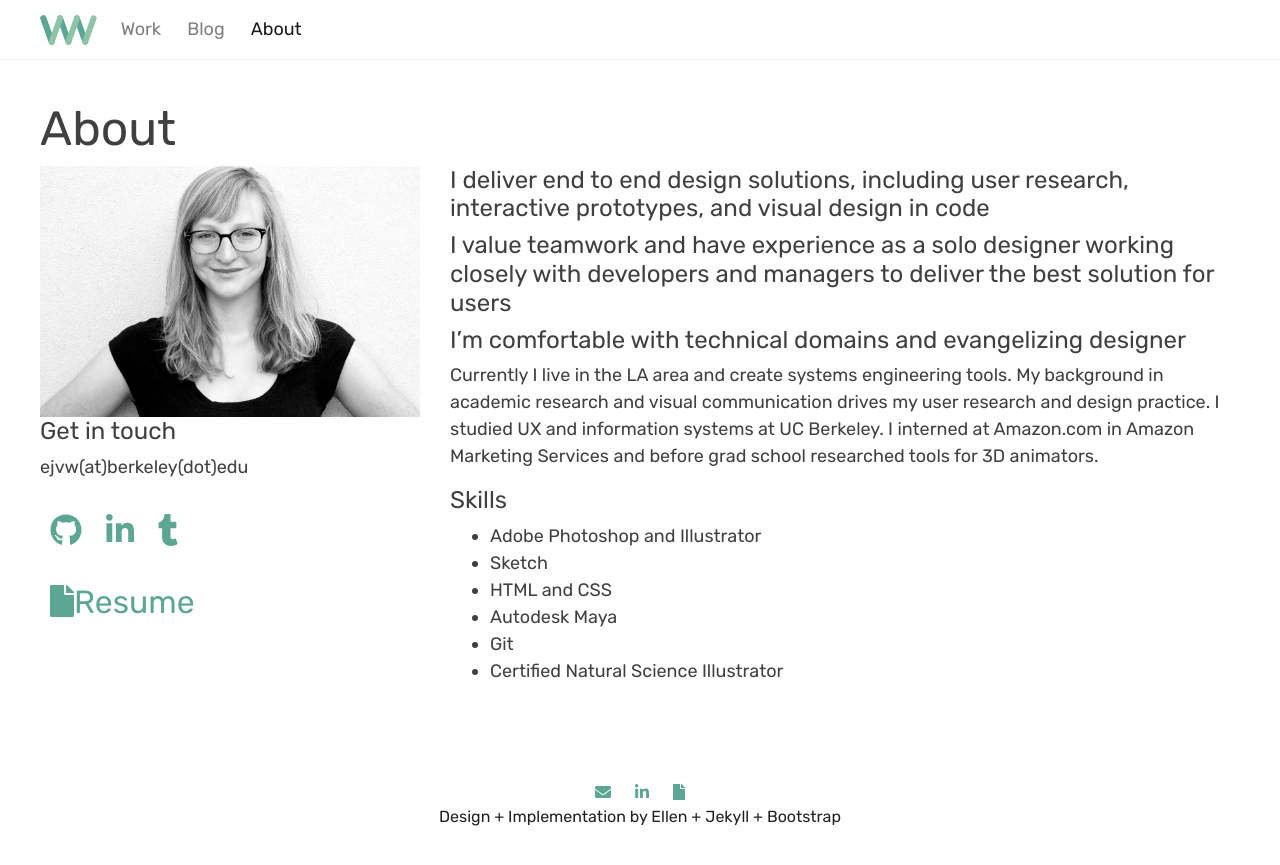
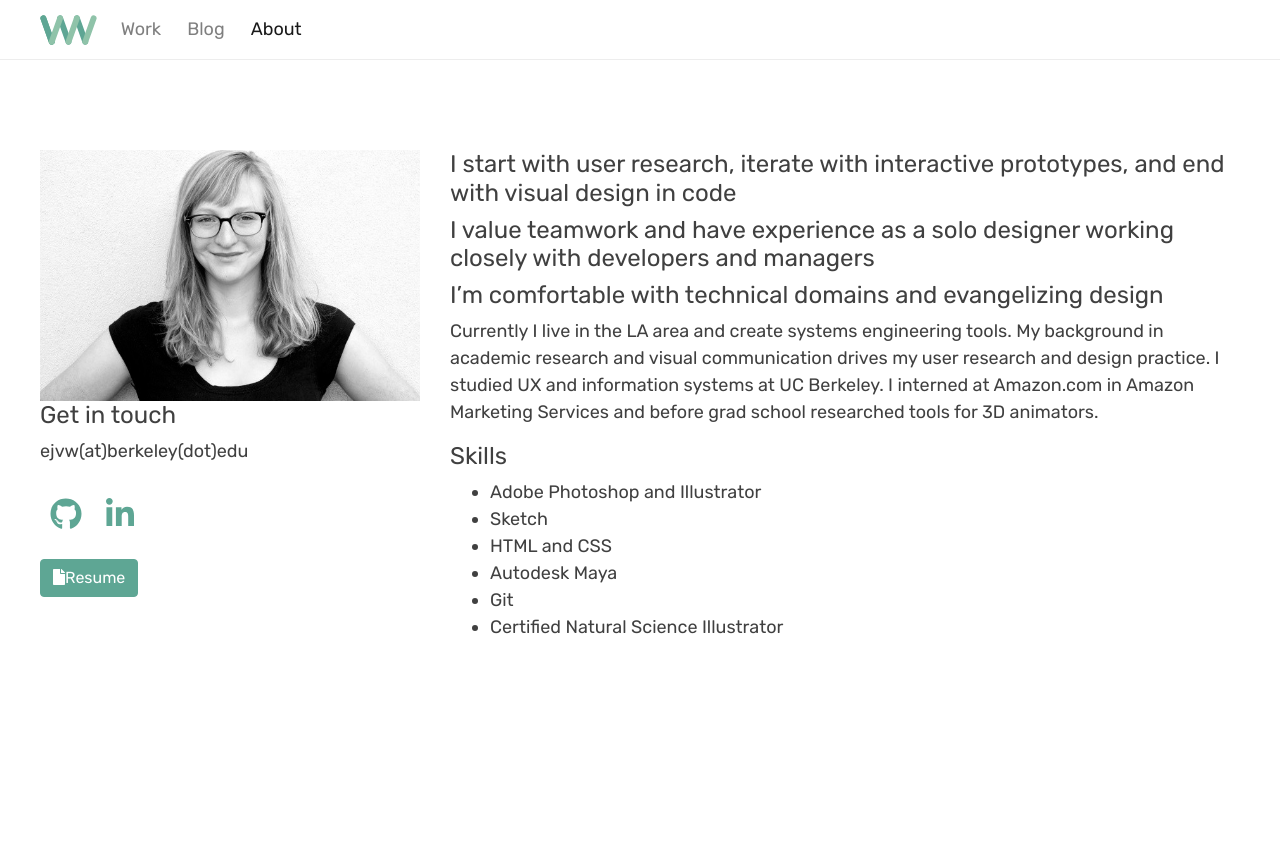
Before and after one commit to ellenvanwyk/ellenvanwyk.github.io, a Jekyll site: the page built from about.md, in a window 1280 px wide and 900 px high. Shown: the top 865 px of the window. Built offline with Jekyll 4.4.1, drawn with Linux system fonts in a browser that asks for light colours; nearby versions of some CDN libraries; some web fonts are replaced.

Commit message:
clean up

```diff
--- a/_layouts/about.html
+++ b/_layouts/about.html
@@ -9,7 +9,6 @@
 
 		<div class="page-content">
 			<div class="wrapper container-lg">
-				<h1>About</h1>
 				<div class="row">
 					<div class="col-sm-4">
 						<img src="/assets/itsme.jpg">
@@ -25,15 +24,10 @@
 							<a href = "https://www.linkedin.com/in/ellen-van-wyk-2441b387">
 								<i class="fab fa-linkedin-in"></i>
 							</a>
-							<a href = "http://interprettounderstand.tumblr.com/">
-								<i class="fab fa-tumblr"></i>
-							</a>
-							<p>
-								<a href = "/vanwykResume.pdf">
-									<i class="fas fa-file"></i>Resume
-								</a>
-							</p>
 						</div>
+						<a class="btn btn-primary" href = "/vanwykResume.pdf">
+							<i class="fas fa-file"></i>Resume
+						</a>
 					</div>
 					<div class="col-sm-8">
 						{{ content }}
--- a/_layouts/home.html
+++ b/_layouts/home.html
@@ -13,7 +13,7 @@
           <div class="container-md">
               <h1 class="page-heading">I&rsquo;m Ellen Van Wyk and I'm an interaction designer at JPL NASA, where I work on engineering tools.
 
-              I'm a versatile designer who can understand technical problems 🌫 and create beautiful solutions ✨ <a href = "/about/" style = "white-space:nowrap;"> More about me</a></h1>
+              I'm a versatile designer who can work with technical problems 🌫 and create beautiful solutions ✨ <a href = "/about/" style = "white-space:nowrap;"> More about me</a></h1>
           </div>
 
             {{ content }}
--- a/_layouts/post.html
+++ b/_layouts/post.html
@@ -19,7 +19,7 @@
 			<span>
 				{{ page.tagline }}
 			</span>
-			<div style="width: 30px;height: 8px;background: #5ea694;border-radius: 13px;margin-top: 12px;"></div>
+			<div style="width: 30px;height: 8px;background: #5ea694;border-radius: 13px;margin: 12px 0;"></div>
 
 		</header>
 
--- a/about.md
+++ b/about.md
@@ -12,10 +12,10 @@ skills:
 
 ---
 
-#### I deliver end to end design solutions, including user research, interactive prototypes, and visual design in code
+#### I start with user research, iterate with interactive prototypes, and end with visual design in code
 
-#### I value teamwork and have experience as a solo designer working closely with developers and managers to deliver the best solution for users
+#### I value teamwork and have experience as a solo designer working closely with developers and managers
 
-#### I'm comfortable with technical domains and evangelizing designer
+#### I'm comfortable with technical domains and evangelizing design
 
 Currently I live in the LA area and create systems engineering tools. My background in academic research and visual communication drives my user research and design practice.  I studied UX and information systems at UC Berkeley. I interned at Amazon.com in Amazon Marketing Services and before grad school researched tools for 3D animators.
--- a/css/portfolio.scss
+++ b/css/portfolio.scss
@@ -142,6 +142,11 @@ Layout
     margin: 40px -40px;
 }
 
+.page-content{
+	min-height: 100vh;
+	margin-top: 50px;
+}
+
 //Nav
 
 .navbar{
@@ -157,7 +162,6 @@ Layout
 
 
 	header{
-		margin: 40px 0;
 		h1{
 			margin: 0;
 		}
@@ -257,10 +261,6 @@ Layout
 //Blog
 
 .blog{
-
-	&.container-md{
-		margin-top: 50px;
-	}
 
 	.tumblr_posts{
 		list-style: none;
@@ -380,7 +380,8 @@ Layout
 
 footer{
 	text-align:center;
-	margin: 40px 40px 100px;
+	padding: 40px 40px 100px;
+	background: #fafafa;
 
 	a{
 		margin:10px;
```
